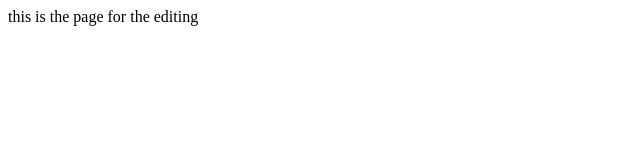
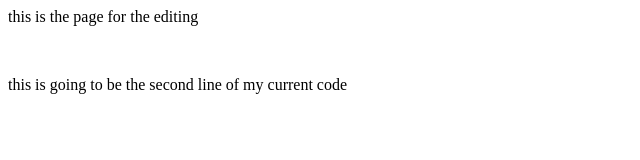
Before and after one commit to umeshbhukya/apnacollegegit, a plain HTML site: page index.html in a window 1280 px wide. Shown: the whole page, without its empty margins (0-640 px from the left). Drawn offline with Linux system fonts and the light colour scheme.

Commit message:
the new text is added

```diff
--- a/index.html
+++ b/index.html
@@ -1 +1,3 @@
 <p>this is the page for the editing</p>
+<br>
+<p>this is going to be the second line of my current code</p>
```
